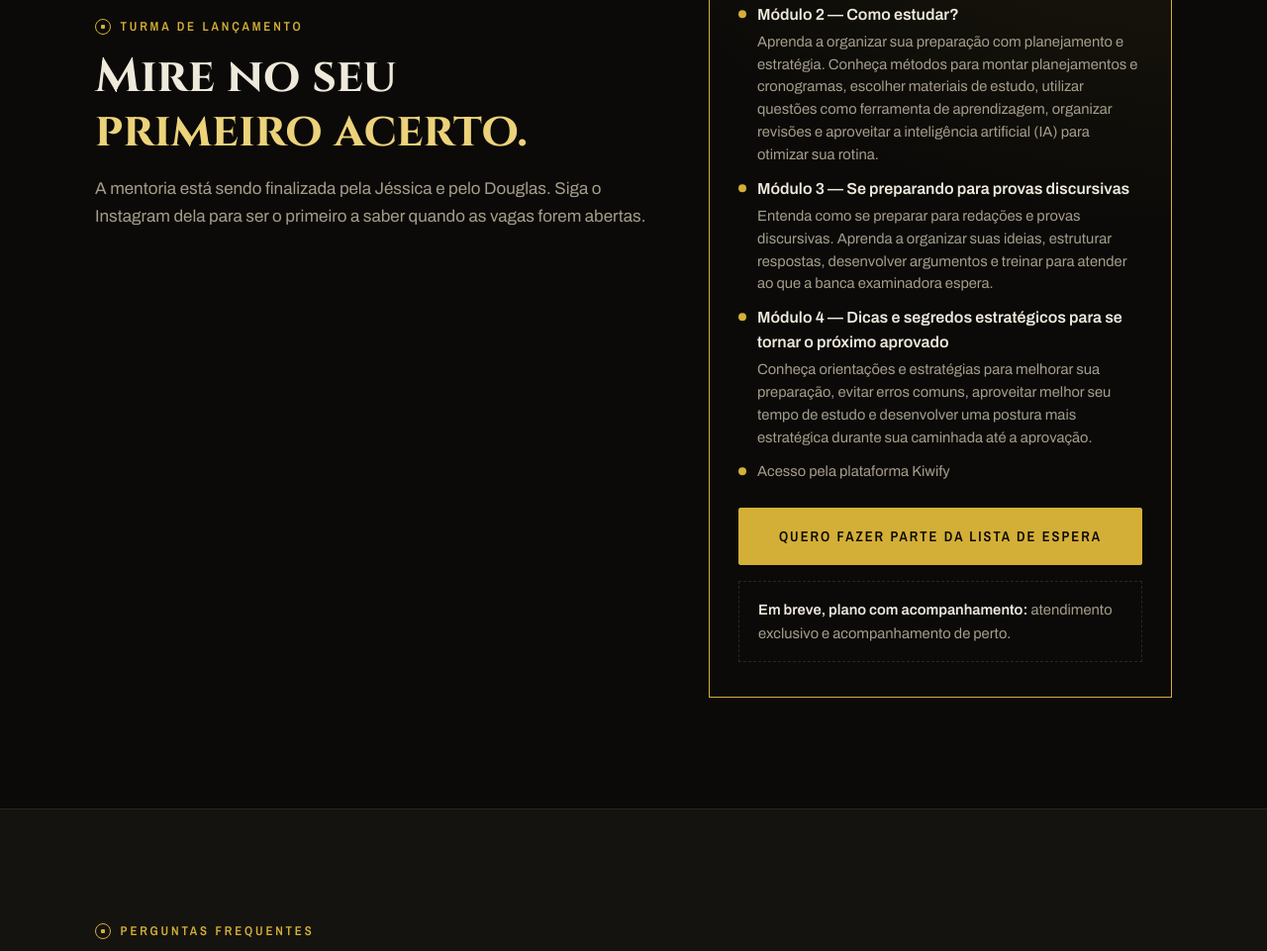
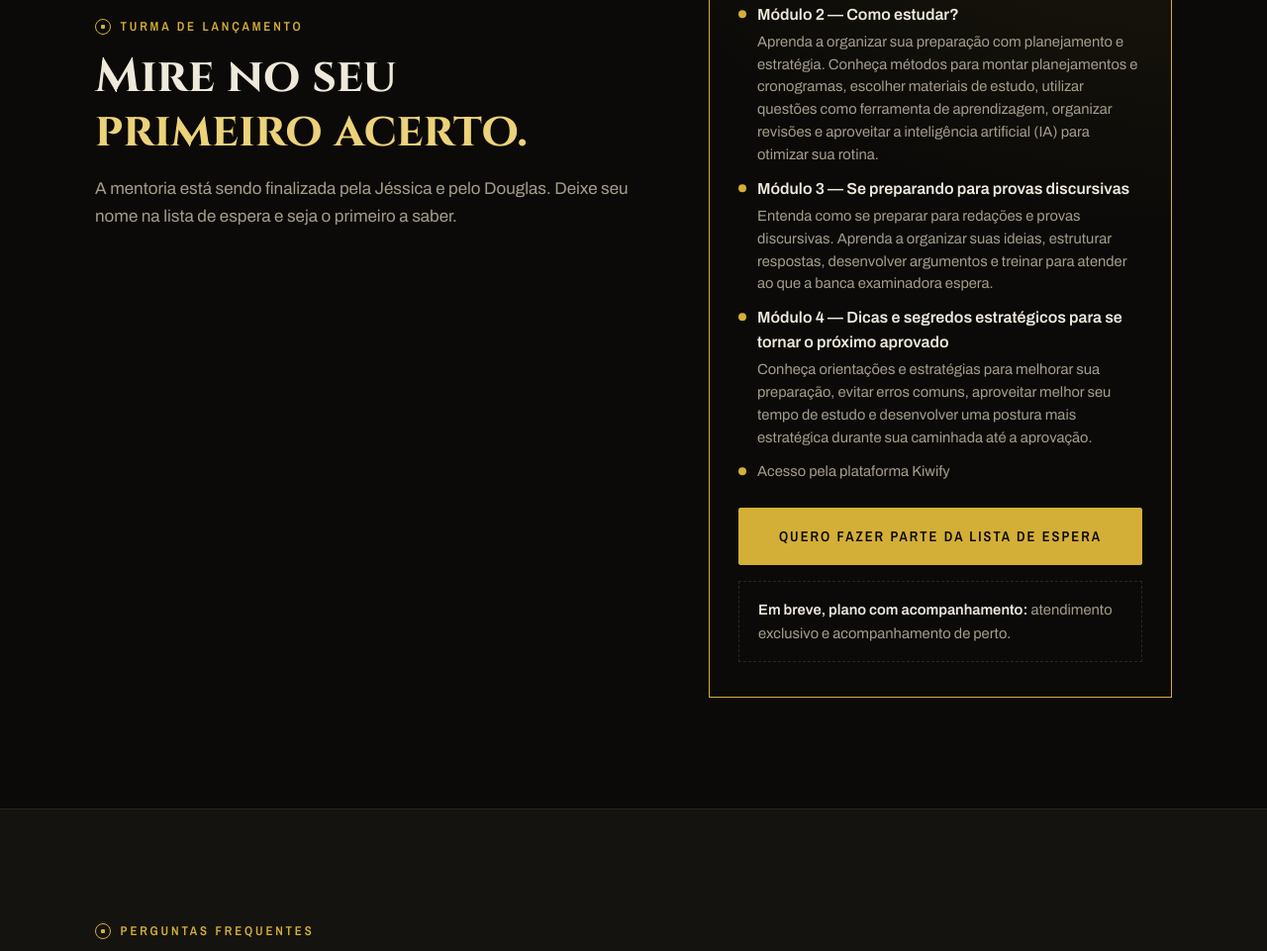
Before and after one commit to douglassouzadf/Mentoria-Artemis, a plain HTML site: page index.html in a window 1280 px wide. Shown: the part 7387-8348 px from the top of the page at 99% size. Drawn offline with nearby package versions, Linux system fonts and the light colour scheme.

Commit message:
Update mentorship intro text in index.html

```diff
--- a/index.html
+++ b/index.html
@@ -530,7 +530,7 @@ a { color: inherit; }
       <div>
         <p class="rotulo">Turma de lançamento</p>
         <h2 class="titulo-secao">Mire no seu <em>primeiro acerto.</em></h2>
-        <p class="intro">A mentoria está sendo finalizada pela Jéssica e pelo Douglas. Siga o Instagram dela para ser o primeiro a saber quando as vagas forem abertas.</p>
+        <p class="intro">A mentoria está sendo finalizada pela Jéssica e pelo Douglas. Deixe seu nome na lista de espera e seja o primeiro a saber.</p>
       </div>
 
       <div class="plano">
```
